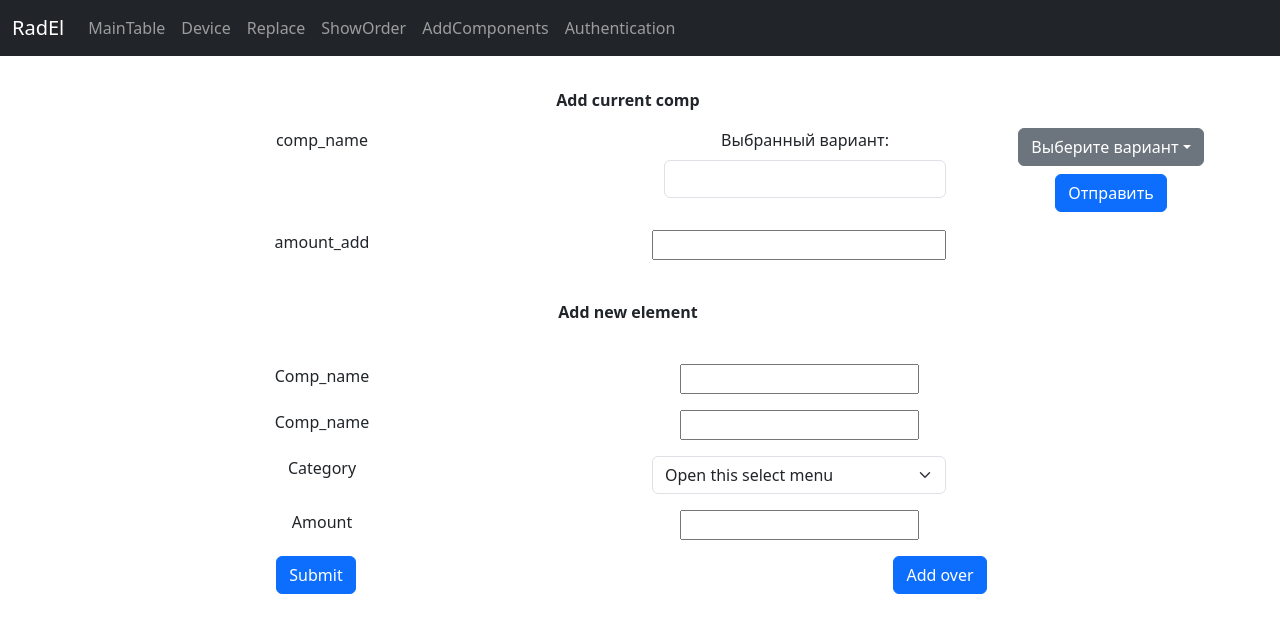
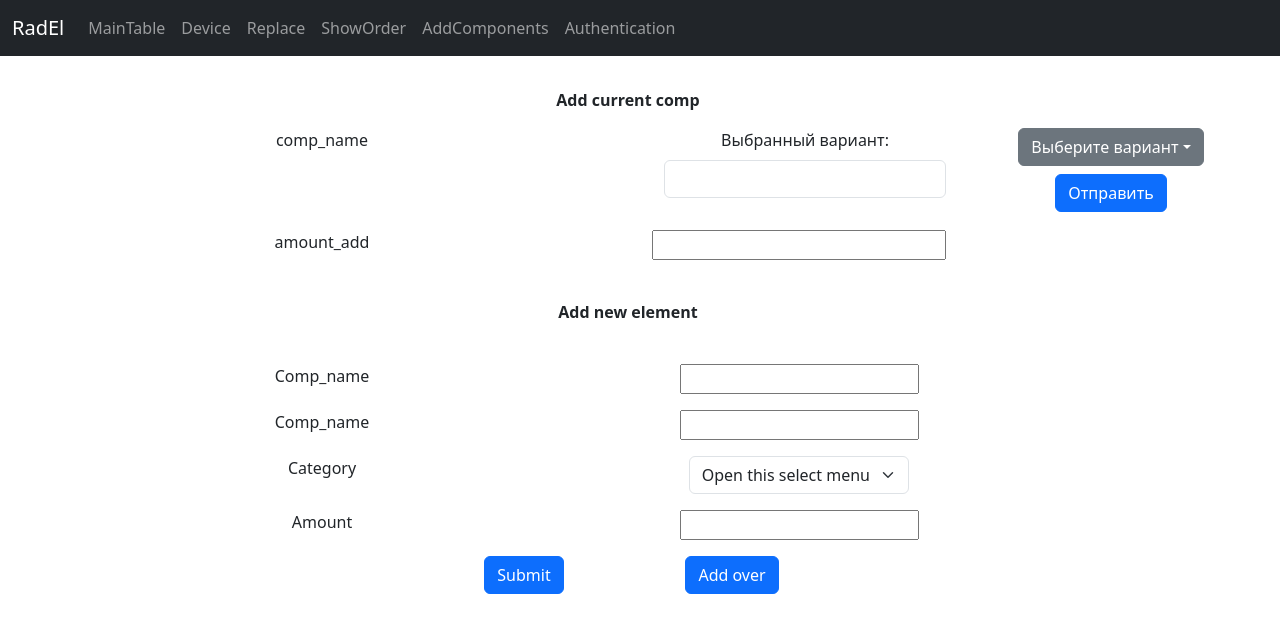
Before and after one commit to SamDemon2/radelements, a React (Create React App) app: page /my-add in a window 1280 px wide. Shown: the top 632 px of the page. Built offline with nearby package versions, Linux system fonts and the light colour scheme.

Commit message:
Вёрстка продолжается

```diff
--- a/src/components/AddComponents.tsx
+++ b/src/components/AddComponents.tsx
@@ -48,8 +48,8 @@ const AddComponents = () => {
               <div className="col-6">
                   Category
               </div>
-            <div className="col-3">
-                <select className="form-select" aria-label="Default select example">
+            <div className="col-3 d-flex justify-content-center">
+                <select className="form-select w-75" aria-label="Default select example">
                     <option selected>Open this select menu</option>
                     <option value="1">One</option>
                     <option value="2">Two</option>
@@ -64,13 +64,13 @@ const AddComponents = () => {
             <div className="col-3">
                 <input/>
             </div>
-              <div className="row my-3">
-                  <div className="col-6">
+              <div className="row my-3 d-flex justify-content-center">
+                  <div className="col-2">
                       <button className="btn btn-primary">
                           Submit
                       </button>
                   </div>
-                  <div className="col-6">
+                  <div className="col-2">
                     <button className=" btn btn-primary">
                         Add over
                     </button>
```
